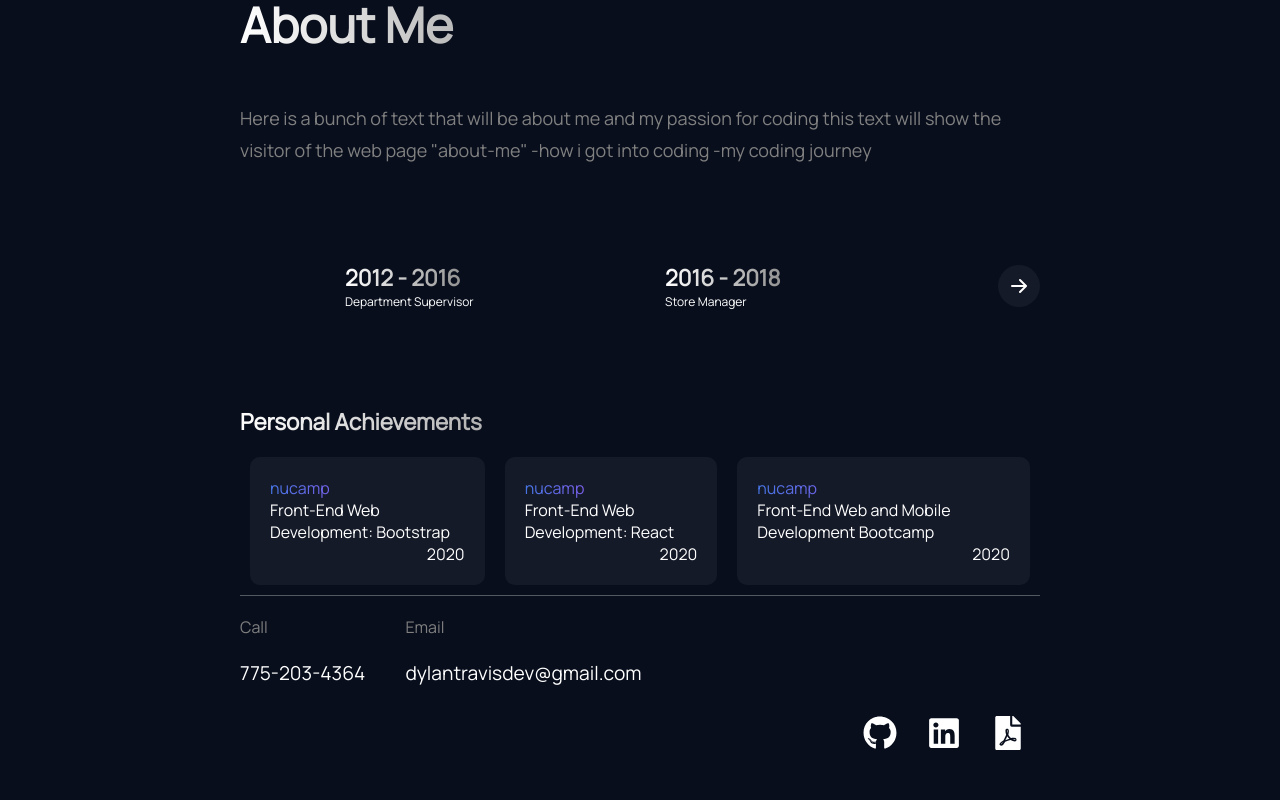
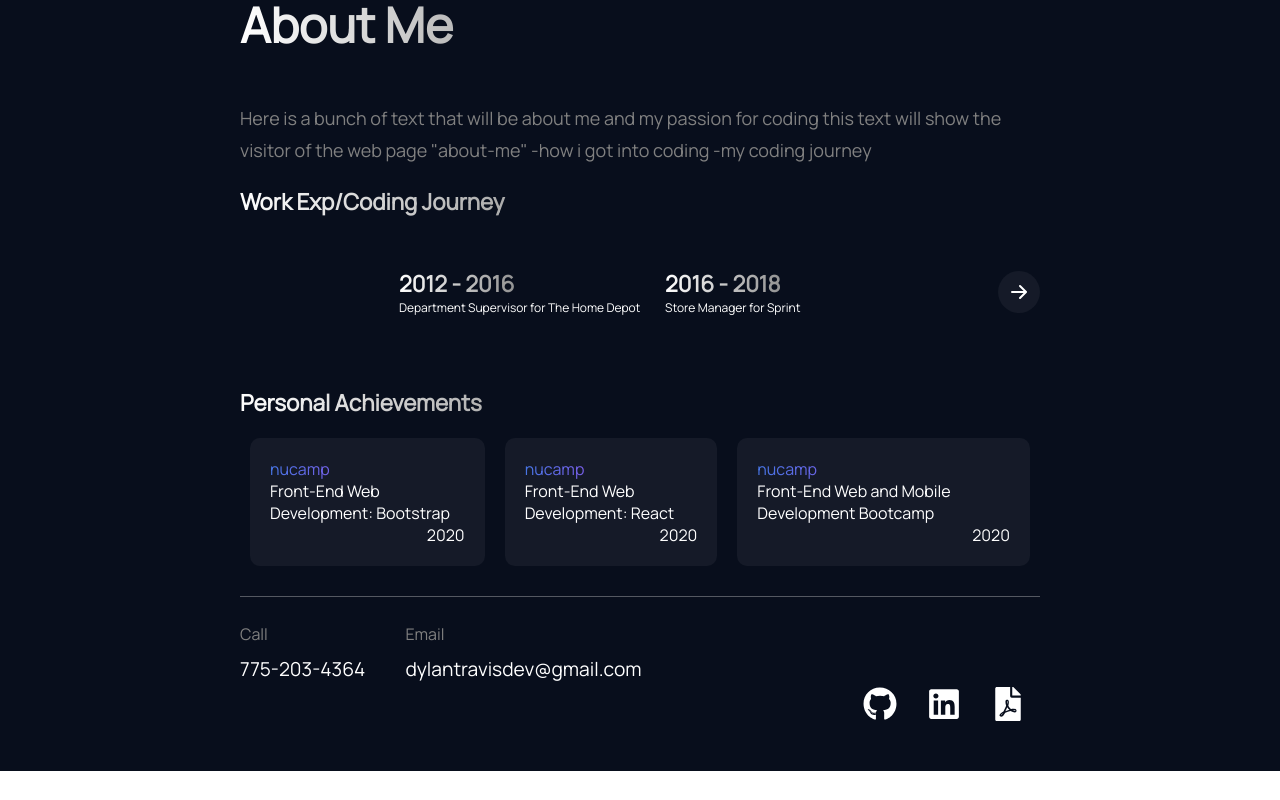
Before and after one commit to asendice/three, a React (Create React App) app in the folder client/: page / in a window 1280 px wide. Shown: the part 1824-2624 px from the top of the page. After the commit the page ends 2595 px from the top, so only its background shows below. Built offline with nearby package versions, Linux system fonts and the light colour scheme; no server answers.

Commit message:
timeline arrow

```diff
--- a/client/src/App.css
+++ b/client/src/App.css
@@ -212,17 +212,17 @@ a.active-link {
   flex-direction: column;
   align-items: center;
   align-self: center;
+  margin-top: 20px;
 }
 .footer-contact {
   display: flex;
   border-top: rgba(227, 227, 227, 0.35) solid 1px;
-  height: 120px;
   width: 800px;
 }
 .footer-content {
   display: flex;
   flex-direction: column;
-  justify-content: space-between;
+  justify-content: space-around;
   margin-top: 20px;
   height: 70px;
 }
@@ -325,14 +325,17 @@ a.active-link {
 /* about Component Styling */
 
 /* Timeline Component Styling */
+.timeline {
+  display: flex;
+  flex-direction: column;
+}
 .timeline-container {
   position: relative;
   display: flex;
   align-items: center;
   justify-content: space-between;
-  margin-top: 20px;
   width: 800px;
-  height: 200px;
+  height: 150px;
 }
 .timeline-item {
   position: absolute;
@@ -341,7 +344,8 @@ a.active-link {
   flex-direction: column;
   height: 100px;
   width: 270px;
-  transition: all ease 0.9s;
+  transition: all ease 0.4s;
+  cursor: default;
 }
 .timeline-item p {
   color: #fff;
@@ -367,7 +371,7 @@ a.active-link {
 
 .activeItem {
   left: 30%;
-  transform: translateX(-50%);
+  transform: translateX(-30%);
 }
 .secondActiveItem {
   left: 70%;
--- a/client/src/components/Timeline.js
+++ b/client/src/components/Timeline.js
@@ -7,15 +7,15 @@ const Timeline = () => {
   const data = [
     {
       date: "2012 - 2016",
-      title: "Department Supervisor",
+      title: "Department Supervisor for The Home Depot",
     },
     {
       date: "2016 - 2018",
-      title: "Store Manager",
+      title: "Store Manager for Sprint",
     },
     {
       date: "2018 - 2019",
-      title: "Ebay Business",
+      title: "Created a Re-Sell Ebay Business",
     },
     {
       date: "2019",
@@ -23,7 +23,7 @@ const Timeline = () => {
     },
     {
       date: "2019 - 2020",
-      title: "Store Manager",
+      title: "Store Manager at Spectrum",
     },
     {
       date: "2020",
@@ -46,15 +46,22 @@ const Timeline = () => {
   };
 
   return (
+    <div className="timeline">
+      <p
+        className="section-title"
+        style={{ fontSize: "1.4rem", marginTop: "20px" }}
+      >
+        Work Exp/Coding Journey
+      </p>
       <div className="timeline-container">
+        {firstIndex > 0 ? (
           <BsArrowLeftShort
             className="timeline-arrows cursor"
             onClick={() => onLeftArrowClick()}
-        style={{
-          opacity: firstIndex === 0 ? 0 : 1,
-          cursor: firstIndex === 0 ? "default" : "pointer",
-        }}
           />
+        ) : (
+          <div></div>
+        )}
 
         {data.map((item, index) => {
           let style =
@@ -82,6 +89,7 @@ const Timeline = () => {
           />
         ) : null}
       </div>
+    </div>
   );
 };
 
```
Lines whose indentation alone changed are shown as unchanged.
